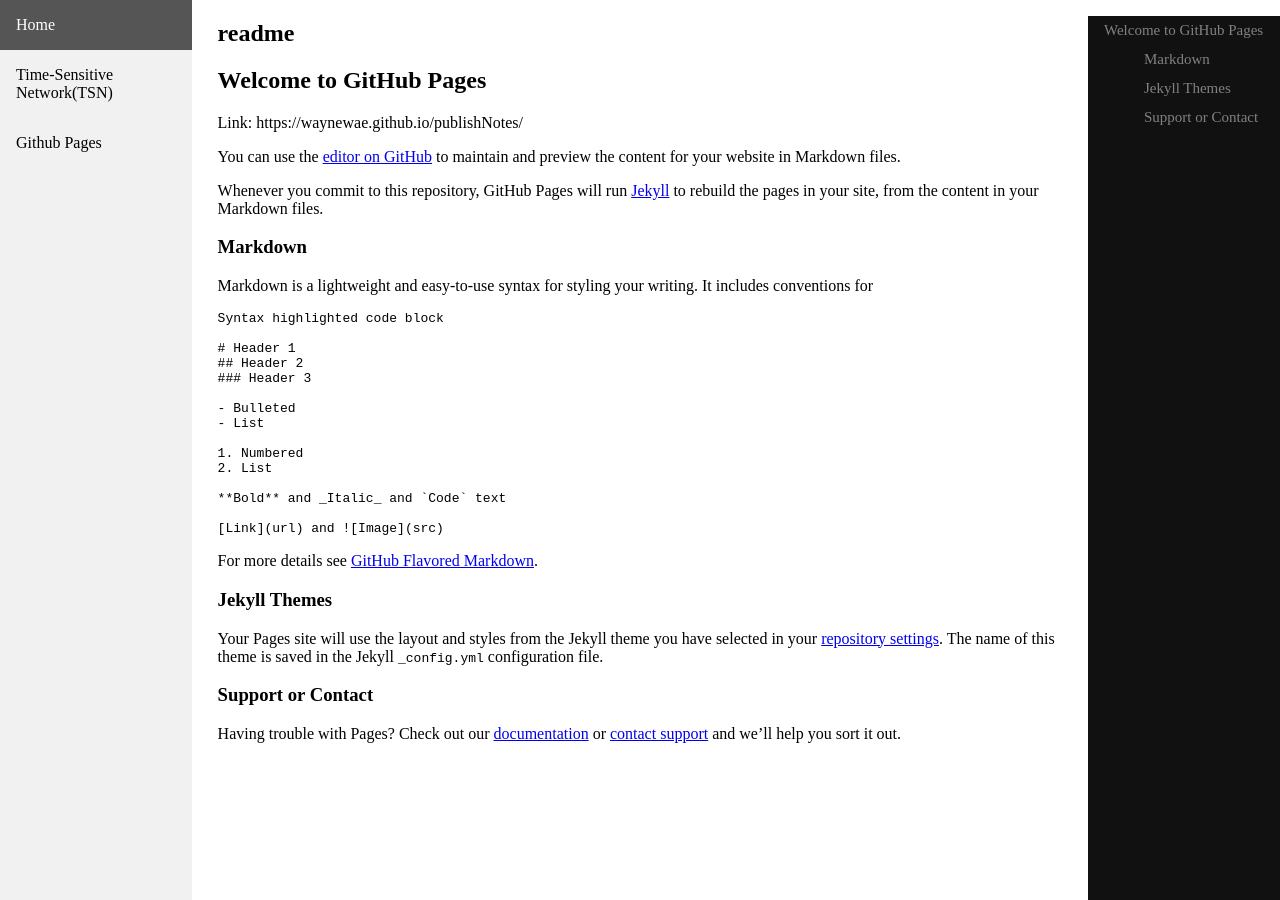
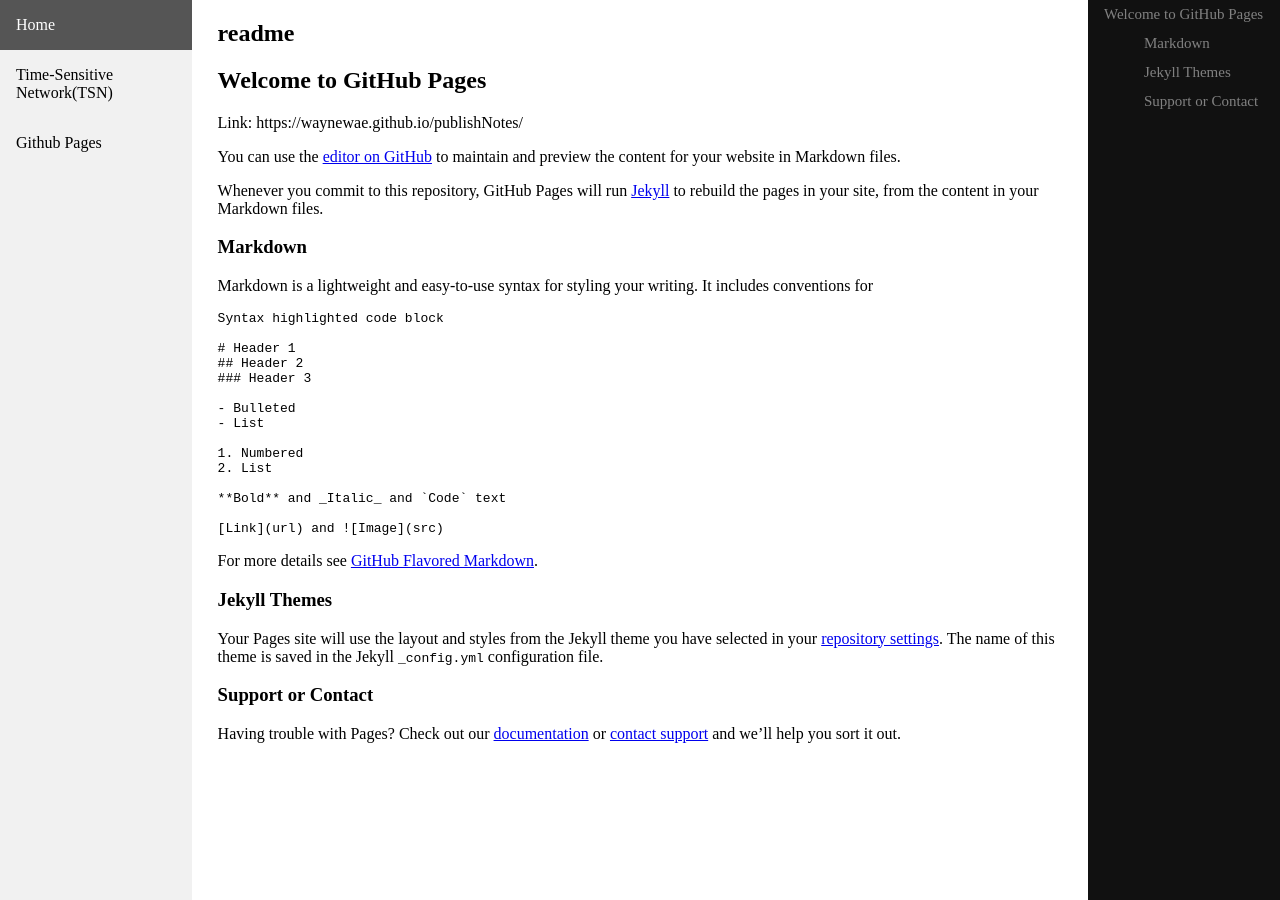
Before and after one commit to waynewae/publishNotes, a Jekyll site: the page built from README.md, in a window 1280 px wide. Built offline with Jekyll 4.4.1, drawn with Linux system fonts in a browser that asks for light colours; our own code applies the rules of GitHub Pages for plain Markdown files.

Commit message:
remove margin

```diff
--- a/_sass/toc.scss
+++ b/_sass/toc.scss
@@ -6,7 +6,7 @@
   width: 15%; /* Set the width of the sidebar */
   background-color: #111; /* Black */
   overflow: auto;
-  list-style-type: none;
+  margin: 0;
 }
 
   /* The navigation menu links */
```
